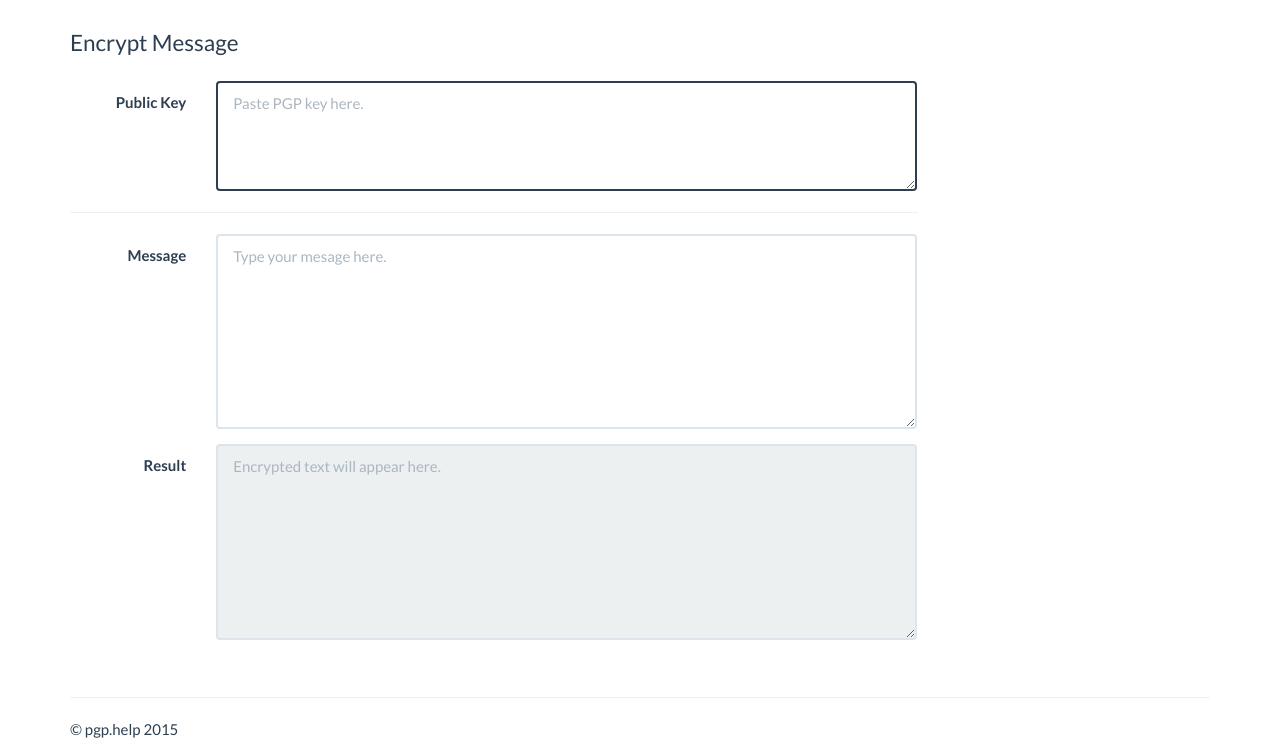
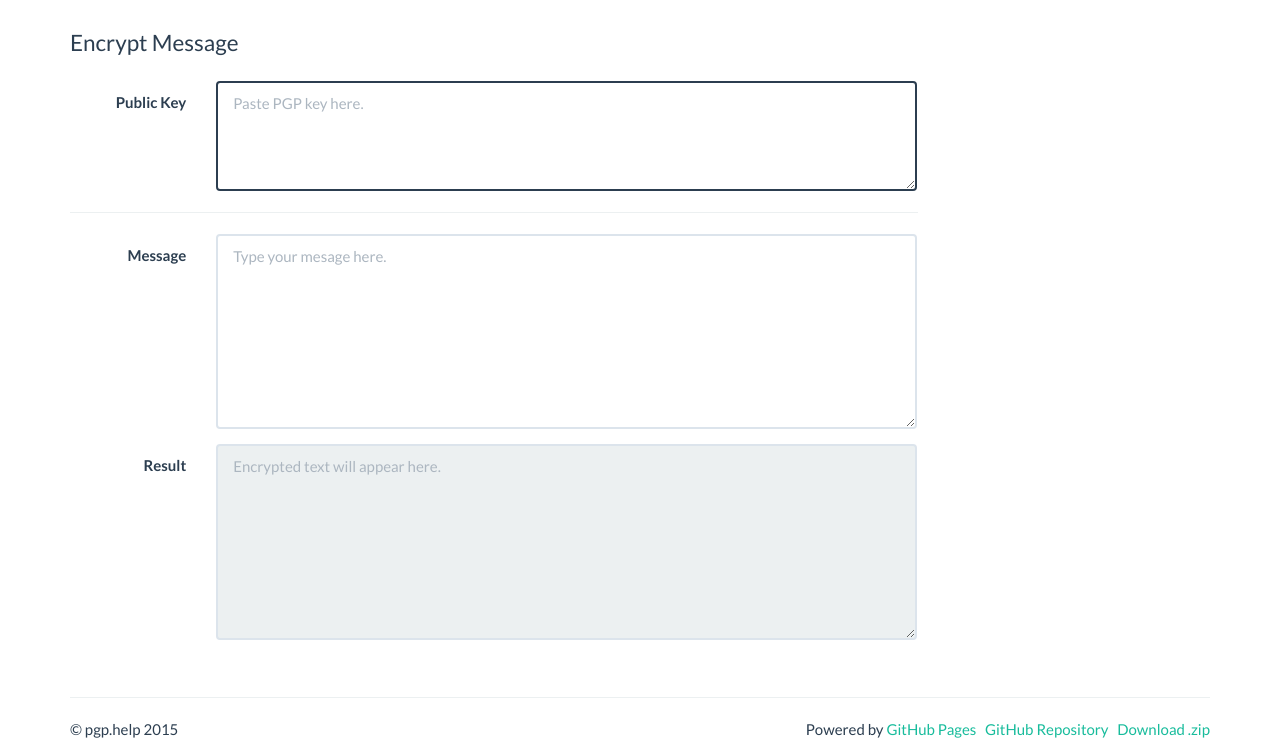
Before and after one commit to Gaff/pgp.help, a plain HTML site: page index.html in a window 1280 px wide. Shown: the part 63-814 px from the top of the page. Drawn offline with Linux system fonts and the light colour scheme.

Commit message:
Add a footer

```diff
--- a/index.html
+++ b/index.html
@@ -130,7 +130,7 @@
                   </div>
                 </div>
                 <div class="form-group" ng-click="showdetails = !showdetails">
-                  <a class="col-lg-2 col-lg-offset-2">{{showdetails ? 'Hide' : 'Show'}} details
+                  <a class="col-lg-10 col-lg-offset-2">{{showdetails ? 'Hide' : 'Show'}} key details
                     <span class="pull-left"><i class="glyphicon"
                         ng-class="{'glyphicon-chevron-up':showdetails, 'glyphicon-chevron-down':!showdetails}"></i>
                     </span>
@@ -321,7 +321,9 @@
 
       <footer class="footer">
         <hr/>
-        <p>&copy; pgp.help 2015</p>
+        <p>&copy; pgp.help 2015
+          <span class="pull-right">Powered by <a href="http://pages.github.com">GitHub Pages</a> &nbsp; <a href="https://github.com/Gaff/pgp.help/tree/gh-pages">GitHub Repository</a> &nbsp; <a href="https://github.com/Gaff/pgp.help/archive/gh-pages.zip">Download .zip</a></span>
+        </p>
       </footer>
 
     </div> <!-- /container -->
```
